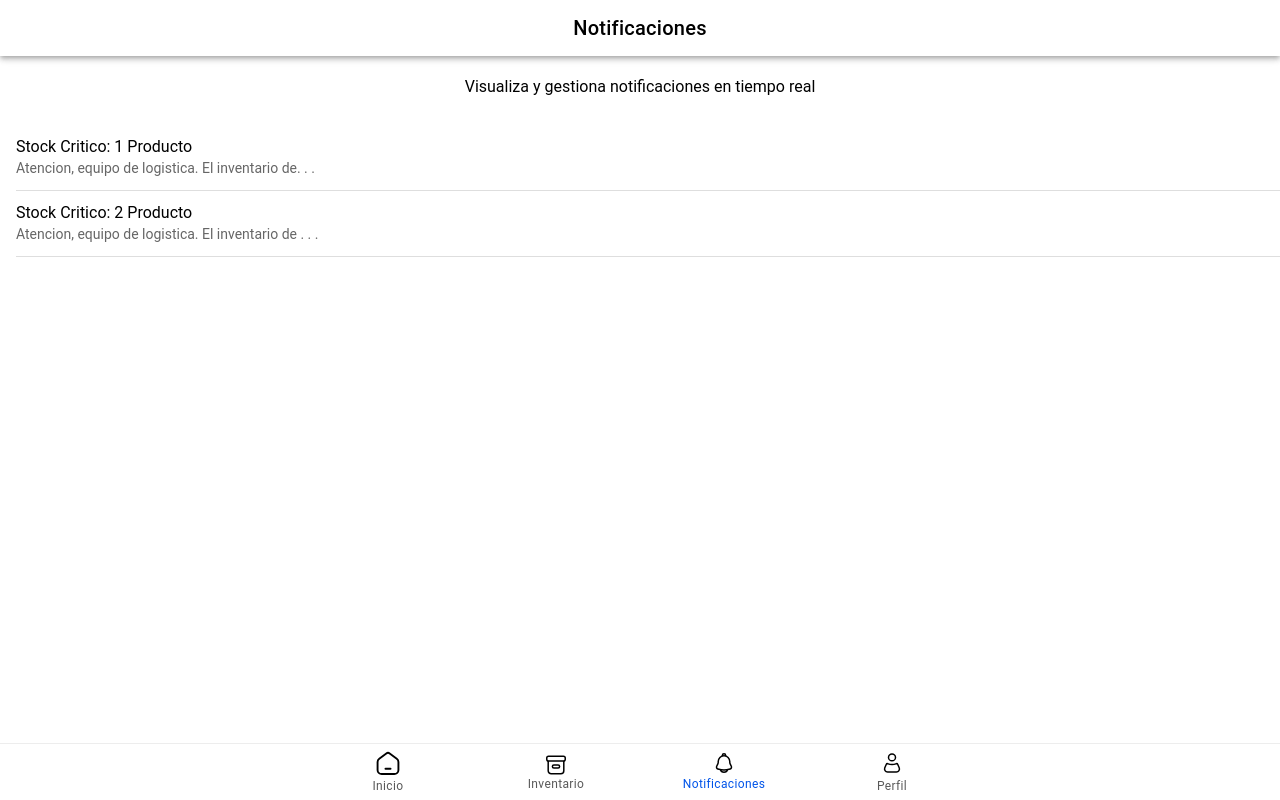
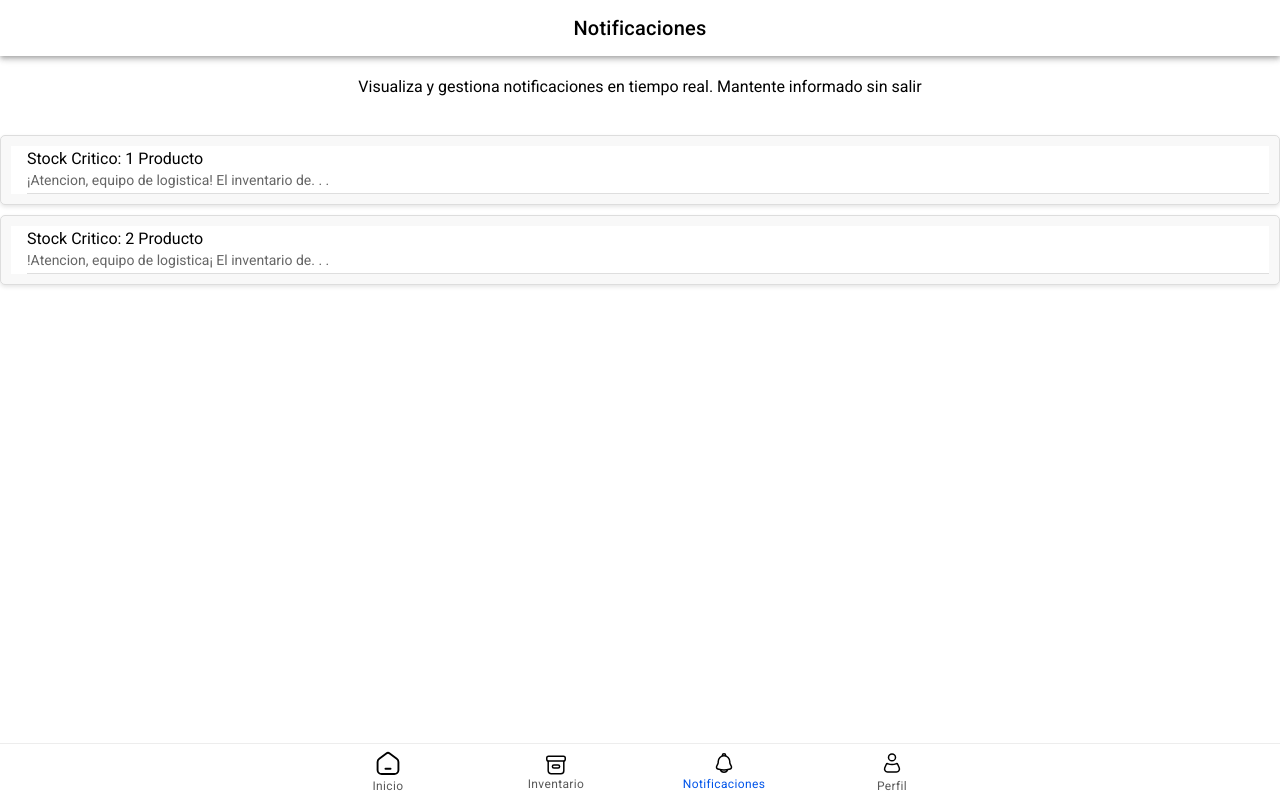
Before and after one commit to Organizacion-Aplicacion-IA/LidarLogistica, a React (Vite) app: page /tabs/tab3 in a window 1280 px wide. Built offline with nearby package versions, Linux system fonts and the light colour scheme.

Commit message:
🎨 estilos a interfaz perfil y interfaz notificacion

```diff
--- /dev/null
+++ b/src/components/NotificationComponent.tsx
@@ -0,0 +1,29 @@
+import React from "react";
+import {
+    IonContent,
+    IonToolbar,
+    IonItem,
+    IonLabel,
+    IonList,
+    IonPage
+ } from "@ionic/react";
+ import '../../src/pages/styles.css';
+
+interface NotificationProps {
+    title: string;
+    descripcion: string;
+}
+
+const NotificationComponent: React.FC<NotificationProps> = ({title, descripcion}) => {
+    return(
+    <IonItem className="notification-item">
+        <IonLabel className="notification-text">
+            <h2>{title}</h2>
+            <p>{descripcion}</p>
+        </IonLabel>
+    </IonItem>
+
+    );
+
+}
+export default NotificationComponent;
--- a/src/components/Notifications.tsx
+++ b/src/components/Notifications.tsx
@@ -9,6 +9,7 @@ import {
     IonItem,
     IonLabel
 } from "@ionic/react";
+import NotificationComponent from "./NotificationComponent";
 
 const Notifications: React.FC = () => {
     return (
@@ -25,26 +26,24 @@ const Notifications: React.FC = () => {
             {/*Contenido principal*/}
             <IonContent>
                 <div style={{padding: '5px', textAlign: "center"}}> {/* Recordemos agregarle el nombre de una clase para los estilos */}
-                    <p>Visualiza y gestiona notificaciones en tiempo real</p>
+                    <p>Visualiza y gestiona notificaciones en tiempo real.
+                        Mantente informado sin salir
+                    </p>
                 </div>
                 {/*Lista de notificaciones*/}
                 <IonList>
 
                     {/* Notificacion 1 */}
-                    <IonItem>
-                        <IonLabel>
-                            <h2>Stock Critico: 1 Producto</h2>
-                            <p>Atencion, equipo de logistica. El inventario de. . .</p>
-                        </IonLabel>
-                    </IonItem>
+                    <NotificationComponent //no se como esta estructurada la base de datos pero aqui adapta los parametros segun tus necesidades
+                    title="Stock Critico: 1 Producto"
+                    descripcion="¡Atencion, equipo de logistica! El inventario de. . ."
+                    />
 
                     {/* Notificacion 2 */}
-                    <IonItem>
-                        <IonLabel>
-                            <h2>Stock Critico: 2 Producto</h2>
-                            <p>Atencion, equipo de logistica. El inventario de . . .</p>
-                        </IonLabel>
-                    </IonItem>
+                    <NotificationComponent
+                    title="Stock Critico: 2 Producto"
+                    descripcion="!Atencion, equipo de logistica¡ El inventario de. . ."
+                    />
 
                 </IonList>
             </IonContent>
--- a/src/components/Profile.tsx
+++ b/src/components/Profile.tsx
@@ -12,27 +12,32 @@ import {
     IonButton,
     IonAvatar,
     IonImg} from "@ionic/react";
+    import { useHistory as userHistory } from "react-router-dom";
     import '../../src/pages/styles.css'; //para agregar estilos aunque todavia no se los ponemos
 
 
 const Profile: React.FC = () => {
+    const history = userHistory();
+
+    const handleLogout = () => {
+        console.log("Cerrar Sesion");
+        history.push("/login");
+    };
     return(
         <IonPage>
             <IonContent>
-                <div className="">
-                    <IonAvatar>
+                <div className="contentPerfil">
+                    <IonAvatar className="imagenPerfil">
                         <IonImg
-                        src=""
+                        src="https://www.transparentpng.com/download/user/gray-user-profile-icon-png-fP8Q1P.png"
                         alt="Foto de perfil"
                          />
                     </IonAvatar>
-                </div>
-            </IonContent>
-            <IonContent>
+                </div> {/*He removido el contenedor y he puesto todo en el mismo contenedor, desde la imagen de perfil hasta el boton de cerrar sesion */}
                 {/*Informacion del usuario*/}
                 <IonList>
                     <IonItem>
-                        <IonLabel>
+                        <IonLabel className="datosUsuario">
                             <h2>Jose Manuel Tadeo</h2>
                             <p>Jose.Tadeo.isw@unipolidgo.edu.mx</p>
                         </IonLabel>
@@ -41,7 +46,7 @@ const Profile: React.FC = () => {
 
                 {/* Referencias */}
                 <IonList>
-                    <IonItem>
+                    <IonItem className="opcionesPerfil">
                         <IonLabel>Lenguaje: Español</IonLabel>
                     </IonItem>
                     <IonItem>
@@ -51,11 +56,9 @@ const Profile: React.FC = () => {
                 </IonList>
                 {/* Acciones */}
                 <IonList>
-                    <IonItem>
-                        <IonButton expand ="full" color = "dark" onClick={() => console.log("Cerrar Sesion")}>
+                        <IonButton className="cerrarButtom" color={"light"} expand ="full" onClick={(handleLogout)}>
                             Cerrar Sesion
                         </IonButton>
-                    </IonItem>
                 </IonList>
             </IonContent>
         </IonPage>
--- a/src/pages/TabBar/Tab4.tsx
+++ b/src/pages/TabBar/Tab4.tsx
@@ -1,6 +1,7 @@
 import React from "react";
 import { IonContent, IonPage } from "@ionic/react";
 import Profile from "../../components/Profile";
+
 
 const Tab4: React.FC = () => {
     return(
--- a/src/pages/styles.css
+++ b/src/pages/styles.css
@@ -1,3 +1,5 @@
+/*Importacion de tipografias*/
+@import url('https://fonts.googleapis.com/css2?family=Roboto:wght@400;500;700&display=swap');
 /* Contenedor general del logo y título */
 .logo-title-container {
     display: flex;
@@ -207,6 +209,71 @@
     margin-top: 4px;
     font-size: 12px;
   }
+  .imagenPerfil {
+    display: flex;
+    justify-content: space-between;
+    flex-shrink: 0;
+    align-items: center;
+    margin: 0 auto;
+    width: 128px;
+    height: 128px;
+    max-width: 128px;
+    max-height: 128px;
+    margin-top: 50px;
+  }
+  .datosUsuario {
+    margin-top: 10px;
+    text-align: center;
+    padding-top: 16px;
+  }
+  /*Variantes de P y H2*/
+  .datosUsuario p {
+    font-family: sans-serif;
+    font-weight: 380;
+    font-size: 18px;
+  }
+  .datosUsuario h2 {
+    font-family: sans-serif;
+    font-weight: 400;
+    font-size: 24px;
+  }
+
+  .contentUsuario {
+    display: flex;
+    flex-direction: column;
+    align-items: center;
+    margin-top: 10px;
+    padding: 0;
+  }
+  .contentPerfil {
+    display: flex;
+    flex-direction: column;
+    align-items: center;
+    margin-top: 10px;
+    padding: 0;
+  }
+  @media (max-width: 480px) {
+    .imagenPerfil {
+      width: 40vw;
+      height: 40vw;
+      max-width: 128px;
+      max-height: 128px;
+    }
+  }
+  .opcionesPerfil {
+    padding-top: 40px;
+  }
+  /*Boton para cerrar sesion*/
+  .cerrarButtom {
+    padding: 1px;
+    display: flex;
+    justify-content: center;
+    align-items: center;
+    margin-top: 20px;
+    background-color: #333;
+    font-size: 15px;
+
+  }
   /*Inventario*/
   .icon-inventory-container {
     display: flex;
@@ -223,3 +290,37 @@
   margin-top: 4px;
   font-size: 12px;
 }
+/*Cambio de color en los iconos del tabbar*/
+.ion-tab-button {
+  --color-selected: blue;
+}
+.ion-tab-button .ion-button-icon{
+  color: var(--ion-color-medium);
+}
+.ion-tab-button.ion-selecter .ion-button-icon{
+  color: var(--color-selected);
+}
+/*Lineas de IonItem*/
+.ion-item{
+  --border-color: white;
+}
+
+/*Componente de la notificacion*/
+.notification-item {
+  display: flex;
+  justify-content: center;
+  align-items: center;
+  padding: 10px;
+  margin: 10px 0;
+  background-color: #f8f8f8;
+  border: 1px solid #ddd;
+  border-radius: 5px;
+  width: 100%; /* Asegúrate de que ocupe todo el ancho disponible */
+  box-shadow: 0 2px 4px rgba(0, 0, 0, 0.1);
+}
+
+.notification-text {
+  margin: 0;
+  font-size: 16px;
+  color: #333;
+}
```
